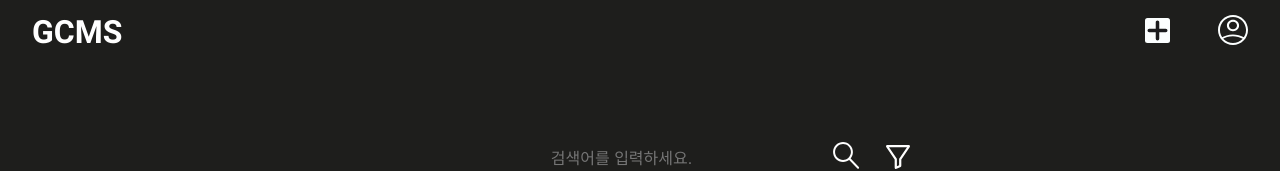
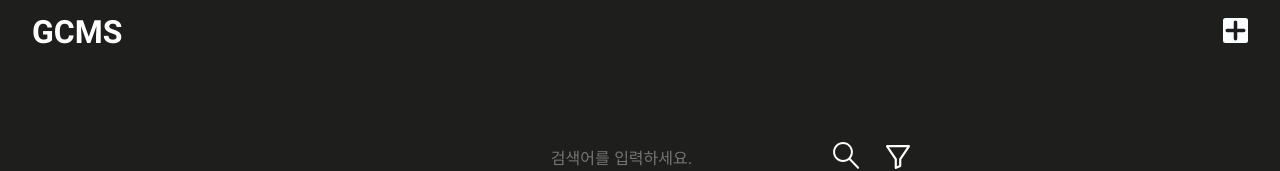
Before and after one commit to GSM-MSG/after-school-front, a Next.js app: page /admin/afterSchool in a window 1280 px wide. Shown: the top 171 px of the page. Built offline with nearby package versions, Linux system fonts and the light colour scheme.

Commit message:
Update 에러 및 header

```diff
--- a/src/components/AdminGraph/styles.ts
+++ b/src/components/AdminGraph/styles.ts
@@ -101,7 +101,8 @@ export const ListTitle = styled.div`
     width: 177px;
     padding: 20px 0;
     font-size: 1.2rem;
-    :nth-child(1) {
+
+    :first-of-type {
       width: 384px;
       margin-left: 2rem;
     }
@@ -132,7 +133,7 @@ export const List = styled.div<StateType>`
     width: 177px;
     padding: 20px 0;
     font-size: 1.2rem;
-    :nth-child(1) {
+    :first-of-type {
       width: 384px;
       margin-left: 2rem;
     }
--- a/src/components/Header/index.tsx
+++ b/src/components/Header/index.tsx
@@ -7,29 +7,27 @@ import * as S from "./styles";
 
 interface HeaderProps {
   turn?: boolean;
-  link?: boolean;
-  clickModal?: Dispatch<SetStateAction<boolean>>;
+  clickModal: Dispatch<SetStateAction<boolean>>;
 }
 
-const Header: NextPage<HeaderProps> = ({ turn = true, link, clickModal }) => {
+const Header: NextPage<HeaderProps> = ({ turn = true, clickModal }) => {
   return (
     <S.Wrapper>
       <Link href="/">
         <S.Logo>GCMS</S.Logo>
       </Link>
       <S.Icons>
-        {turn && (
-          <Link href={clickModal ? "/admin/afterschool" : "/create"}>
-            <a onClick={() => clickModal && clickModal(true)}>
-              <SVG.Plus />
+        {turn ? (
+          <div onClick={() => clickModal(true)}>
+            <SVG.Plus />
+          </div>
+        ) : (
+          <Link href="/my">
+            <a>
+              <SVG.UserIcon />
             </a>
           </Link>
         )}
-        <Link href={link ? "/admin/stuedit" : "/my"}>
-          <a>
-            <SVG.UserIcon />
-          </a>
-        </Link>
       </S.Icons>
     </S.Wrapper>
   );
--- a/src/pages/admin/afterSchool.tsx
+++ b/src/pages/admin/afterSchool.tsx
@@ -7,7 +7,7 @@ export default function AfterSchool() {
   const [create, setCreate] = useState(false);
   return (
     <>
-      <Header clickModal={setCreate} link={true} />
+      <Header clickModal={setCreate} />
       <AdminAfterSchool />
       {create && <CreateAfterSchool setCreate={setCreate} />}
     </>
```
